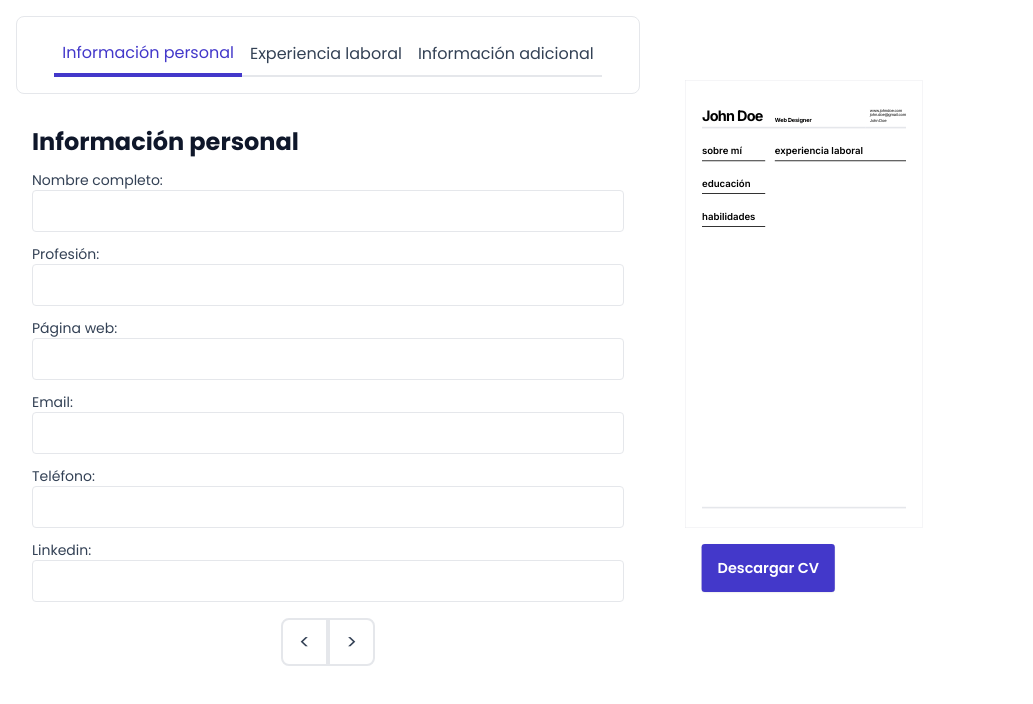
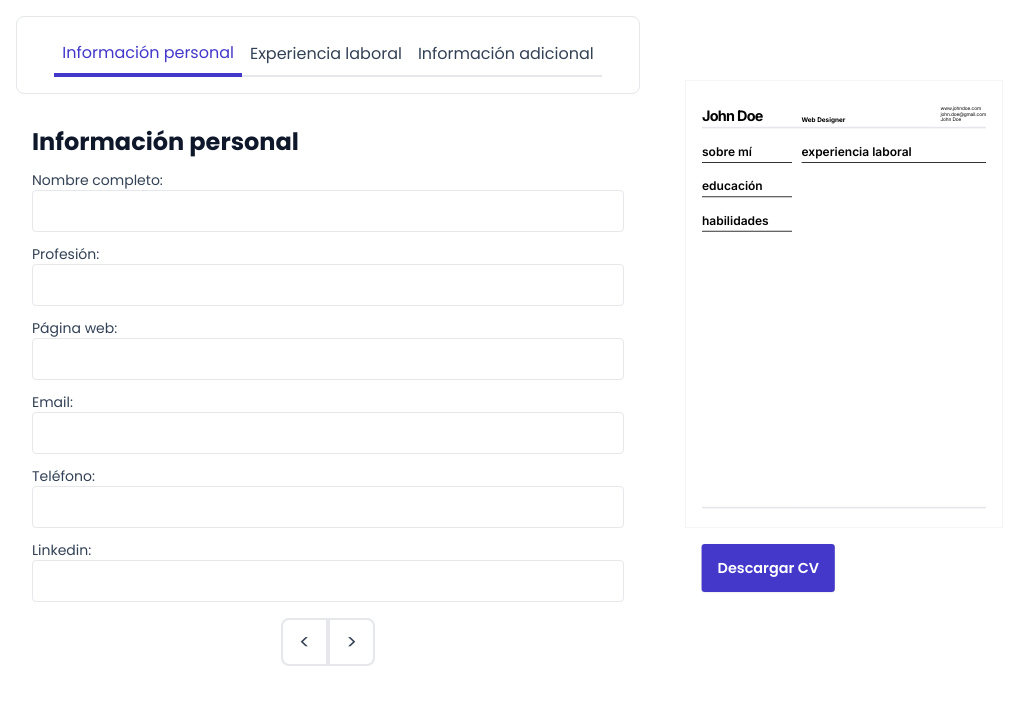
Before and after one commit to RdrBux/cv-application, a React (Create React App) app: page / in a window 1280 px wide. Shown: the top 704 px of the page, without its empty margins (0-1033 px from the left). Built offline with nearby package versions, Linux system fonts and the light colour scheme; the HTML template or start-up script is replaced by a standard one.

Commit message:
Make fonts on CV one scale larger

```diff
--- a/src/components/Cv.js
+++ b/src/components/Cv.js
@@ -31,20 +31,20 @@ export class Cv extends Component {
     });
 
     return (
-      <div className="font-inter text-black p-10 border grid grid-cols-3 w-full h-[1120px]">
+      <div className="font-inter text-black p-10 border grid grid-cols-3 w-[792px] h-[1120px]">
         <div className="flex flex-col justify-between">
           <div>
             <div className="font-bold text-4xl leading-8 border-b-4 pb-3 h-20 flex flex-col justify-end tracking-tighter pr-3">
               <h1 className="">{personal.name || 'John Doe'}</h1>
             </div>
             <div className="pr-3">
-              <h2 className="border-b-2 border-black pb-2 font-semibold text-2xl mt-10">
+              <h2 className="border-b-2 border-black pb-2 font-semibold text-3xl mt-10">
                 sobre mí
               </h2>
-              <p className="text-[10px] mt-3 text-gray-600">{extra.personal}</p>
+              <p className="text-sm mt-3 text-gray-600">{extra.personal}</p>
             </div>
             <div className="pr-3">
-              <h2 className="border-b-2 border-black pb-2 font-semibold text-2xl mt-10">
+              <h2 className="border-b-2 border-black pb-2 font-semibold text-3xl mt-10">
                 educación
               </h2>
               {education.map((ed) => (
@@ -57,30 +57,30 @@ export class Cv extends Component {
               ))}
             </div>
             <div className="pr-3">
-              <h2 className="border-b-2 border-black pb-2 font-semibold text-2xl mt-10">
+              <h2 className="border-b-2 border-black pb-2 font-semibold text-3xl mt-10">
                 habilidades
               </h2>
-              <p className="text-xs mt-3">{extra.skills}</p>
+              <p className="text-base mt-3">{extra.skills}</p>
             </div>
           </div>
-          <div className="border-t-4 text-[10px] pt-2">
+          <div className="border-t-4 text-xs pt-2">
             <p>{personal.webpage}</p>
           </div>
         </div>
         <div className="col-span-2 flex flex-col justify-between">
           <div>
             <div className="flex justify-between">
-              <div className="font-bold text-sm leading-3 border-b-4 pb-3 h-20 w-full flex flex-col justify-end tracking-tight px-3">
+              <div className="font-bold text-base leading-3 border-b-4 pb-3 h-20 w-full flex flex-col justify-end px-3">
                 <p className="">{personal.profession || 'Web Designer'}</p>
               </div>
-              <div className="border-b-4 pb-3 h-20 flex flex-col gap-1 justify-end text-[10px] leading-[0.88em] tracking-tighter pl-3">
+              <div className="border-b-4 pb-3 h-20 flex flex-col gap-1 justify-end text-xs leading-[0.88em] tracking-tight pl-3">
                 <div>{personal.webpage || 'www.johndoe.com'}</div>
                 <div>{personal.mail || 'john.doe@gmail.com'}</div>
                 <div>{personal.linkedin || 'John Doe'}</div>
               </div>
             </div>
             <div className="pl-3 mt-4">
-              <h2 className="border-b-2 border-black pb-2 font-semibold text-2xl mt-10">
+              <h2 className="border-b-2 border-black pb-2 font-semibold text-3xl mt-10">
                 experiencia laboral
               </h2>
               {jobs.map((job) => (
@@ -96,7 +96,7 @@ export class Cv extends Component {
               ))}
             </div>
           </div>
-          <div className="border-t-4 text-[10px] pt-2 flex">
+          <div className="border-t-4 text-xs pt-2 flex">
             <p className="w-1/2">{personal.mail}</p>
             <p className="w-1/2">{personal.linkedin}</p>
           </div>
--- a/src/components/CvEd.js
+++ b/src/components/CvEd.js
@@ -5,11 +5,11 @@ export class CvEd extends Component {
     const { yearstart, yearend, career, college } = this.props;
     return (
       <div className="font-inter mt-3">
-        <p className="text-[10px] text-gray-600">
+        <p className="text-sm text-gray-600">
           {yearstart} - {yearend}
         </p>
-        <p className="text-xs font-bold">{college}</p>
-        <p className="text-[10px] text-gray-600">{career}</p>
+        <p className="text-base font-bold">{college}</p>
+        <p className="text-sm text-gray-600">{career}</p>
       </div>
     );
   }
--- a/src/components/CvJob.js
+++ b/src/components/CvJob.js
@@ -5,9 +5,9 @@ export class CvJob extends Component {
     const { place, datestart, dateend, city, country, rol, description } =
       this.props;
     return (
-      <div className="flex mt-3 text-[10px] text-gray-600 tracking-tight border-b-2 pb-2">
+      <div className="flex mt-3 text-sm text-gray-600 tracking-tight border-b-2 pb-2">
         <div className="w-1/2">
-          <p className="text-xs font-bold text-black">{place}</p>
+          <p className="text-base font-bold text-black">{place}</p>
           <p>
             {datestart} - {dateend}
           </p>
@@ -16,7 +16,7 @@ export class CvJob extends Component {
           </p>
         </div>
         <div className="w-1/2">
-          <p className="text-xs text-black">{rol}</p>
+          <p className="text-base text-black">{rol}</p>
           <p>{description}</p>
         </div>
       </div>
```
